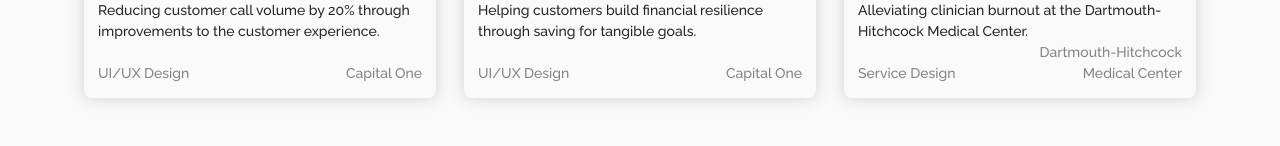
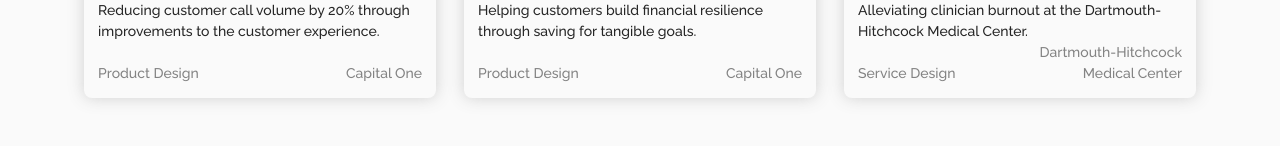
Before and after one commit to caxawu/updated-portfolio, a React (Vite) app: page /static/case-studies in a window 1280 px wide. Shown: the part 418-564 px from the top of the page. Built offline with nearby package versions, Linux system fonts and the light colour scheme.

Commit message:
updated resume

```diff
--- a/src/staticPages/About.jsx
+++ b/src/staticPages/About.jsx
@@ -28,7 +28,7 @@ const About = () => {
                 <span className='bold highlight-dark-pink'> Cognitive Science focused in Human-Computer Interaction</span> along with minors in
                 <span className='bold highlight-dark-pink'> Human-Centered Design</span> and
                 <span className='bold highlight-dark-pink'> Digital Arts</span>. I'm currently a
-                <span className='bold highlight-dark-pink'> UI/UX designer at Capital One.</span>
+                <span className='bold highlight-dark-pink'> product designer at Capital One.</span>
               </div>
               </div>
               <div className='color-box' id="color2">
--- a/src/staticPages/CaseStudies.jsx
+++ b/src/staticPages/CaseStudies.jsx
@@ -41,7 +41,7 @@ const CaseStudies = (props) => {
                                 Reducing customer call volume by 20% through improvements to the customer experience.
                                 <div className="tags">
                                     <ul className="left">
-                                        <li>UI/UX Design</li>
+                                        <li>Product Design</li>
                                     </ul>
                                     <ul className="right">
                                         <li>Capital One</li>
@@ -67,7 +67,7 @@ const CaseStudies = (props) => {
                                 Helping customers build financial resilience through saving for tangible goals.
                                 <div className="tags">
                                     <ul className="left">
-                                        <li>UI/UX Design</li>
+                                        <li>Product Design</li>
                                     </ul>
                                     <ul className="right">
                                         <li>Capital One</li>
--- a/src/staticPages/CaseStudyGracePeriod.jsx
+++ b/src/staticPages/CaseStudyGracePeriod.jsx
@@ -105,7 +105,7 @@ const CaseStudyGracePeriod = (props) => {
                         </ul>
                         <ul className="list">
                             <li className="bold">ROLE</li>
-                            <li>Lead UI/UX designer</li>
+                            <li>Lead product designer</li>
                         </ul>
                         <ul className="list">
                             <li className="bold">TIME</li>
@@ -121,7 +121,7 @@ const CaseStudyGracePeriod = (props) => {
                         </ul>
                         <ul className="list">
                             <li className="bold">ROLE</li>
-                            <li>Lead UI/UX designer</li>
+                            <li>Lead product designer</li>
                         </ul>
                         <ul className="list">
                             <li className="bold">TIME</li>
--- a/src/staticPages/CaseStudySavingsGoals.jsx
+++ b/src/staticPages/CaseStudySavingsGoals.jsx
@@ -110,7 +110,7 @@ const CaseStudySavingsGoals = (props) => {
                         </ul>
                         <ul className="list">
                             <li className="bold">ROLE</li>
-                            <li>Lead UI/UX designer</li>
+                            <li>Lead product designer</li>
                         </ul>
                         <ul className="list">
                             <li className="bold">TIME</li>
@@ -127,7 +127,7 @@ const CaseStudySavingsGoals = (props) => {
                         </ul>
                         <ul className="list">
                             <li className="bold">ROLE</li>
-                            <li>Lead UI/UX designer</li>
+                            <li>Lead product designer</li>
                         </ul>
                         <ul className="list">
                             <li className="bold">TIME</li>
```
Also changed, not shown: 1 other file (tests, documents, lock files or other folders).
